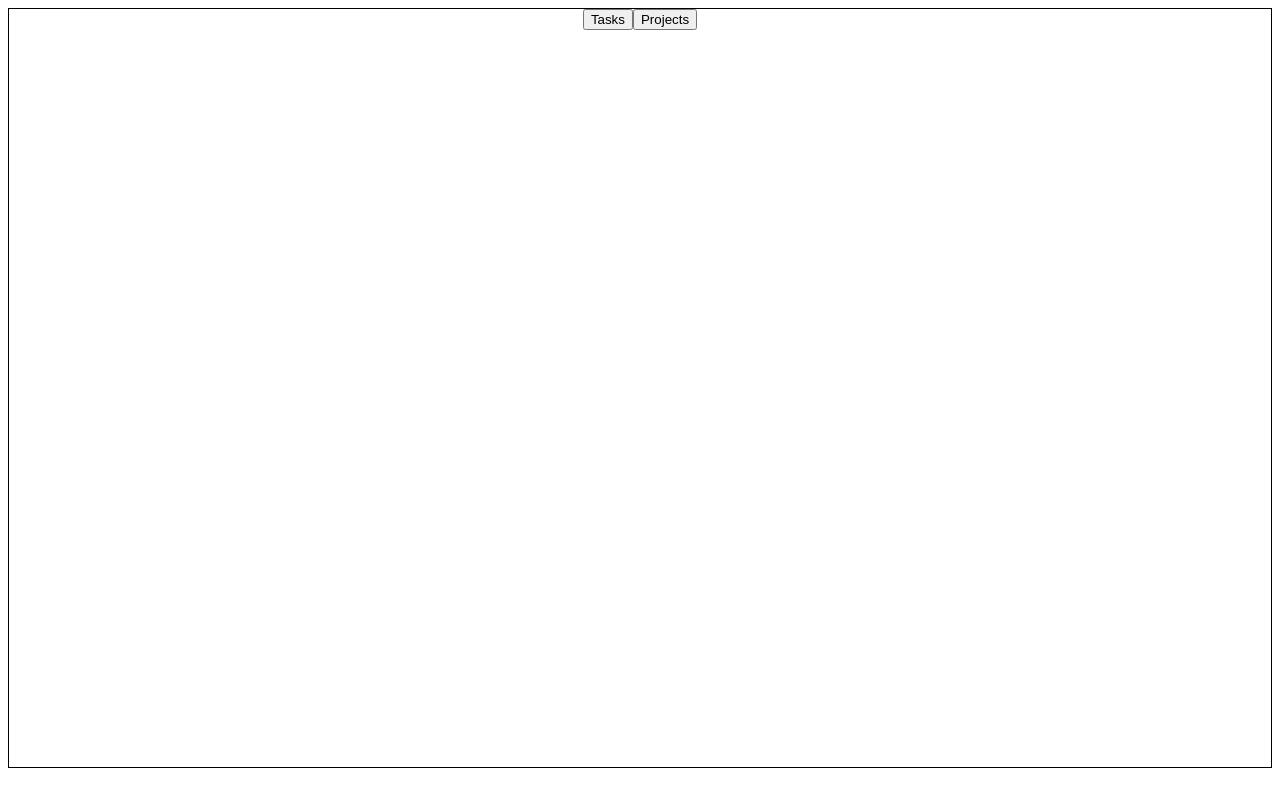
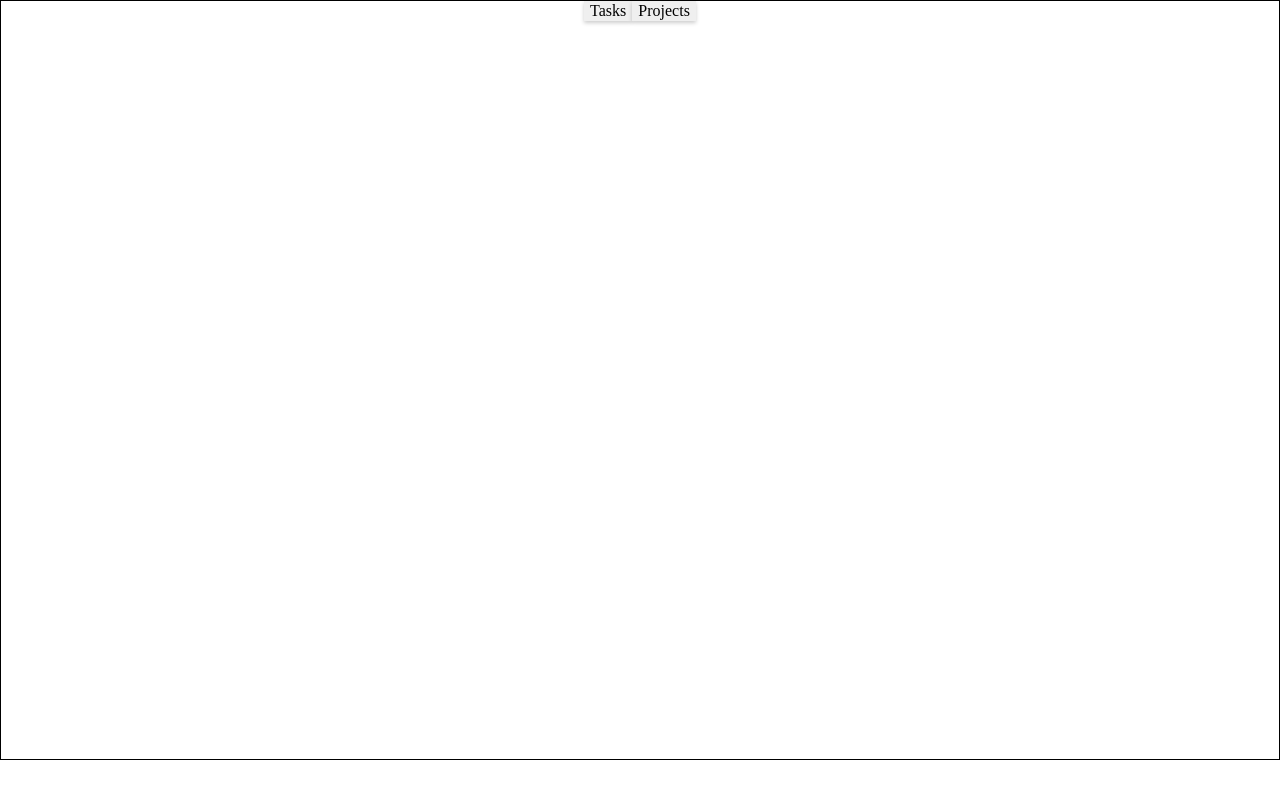
Before and after one commit to KonnorRogers/GetItDoneJS, a website built with webpack: page src/index.html in a window 1280 px wide. Built offline with nearby package versions, Linux system fonts and the light colour scheme.

Commit message:
Adding styling

```diff
--- a/package.json
+++ b/package.json
@@ -29,6 +29,7 @@
     "jest": "^24.9.0",
     "mini-css-extract-plugin": "^0.8.0",
     "node-sass": "^4.12.0",
+    "normalize.css": "^8.0.1",
     "regenerator-runtime": "^0.13.3",
     "sass-loader": "^8.0.0",
     "webpack": "^4.41.1",
--- a/src/index.js
+++ b/src/index.js
@@ -1,4 +1,7 @@
+// Normalize css
+import 'normalize.css';
 import './main.scss';
+
 import DomManipulator from './js/utils/domManipulator.js';
 import {Board} from './js/components/board.comp.js';
 import {Container} from './js/components/container.comp.js';
--- a/src/js/components/tab.comp.js
+++ b/src/js/components/tab.comp.js
@@ -5,12 +5,25 @@ export const Tab = (props = {}) => {
   const _base = Base(props);
   const _baseProps = _base.getProps();
 
+  const removeFocus = () => {
+    const focusedItems = document.querySelectorAll('.focus');
+
+    if (focusedItems.length > 0) {
+      focusedItems.forEach(e => e.classList.remove('focus'));
+    }
+  };
+
+  const addFocus = id => {
+    document.getElementById(id).classList.add('focus');
+  };
+
   const setDefaultProps = id => {
     const element = _baseProps.element || 'a';
     const className = _baseProps.className || 'tab';
     const href = `#${id}`;
     const onclick = () => {
-      document.getElementById(id).classList.add('focus');
+      removeFocus();
+      addFocus(id);
     };
 
     _base.setProps({element, className, href, onclick, onblur});
@@ -20,6 +33,7 @@ export const Tab = (props = {}) => {
     const button = DomManipulator.createElement(props.element, props);
     return button;
   };
+
   /**
    * @param {string} id - The id of the tab. The id must be supplied or it will error.
    * The id is used to link to the tab.
--- a/src/main.scss
+++ b/src/main.scss
@@ -1,9 +1,17 @@
 @import 'scss/screen';
+@import 'scss/palette';
+
+// Defaults
 
 *,
 *:before,
 *:after {
   box-sizing: border-box;
+}
+
+button {
+  border: none;
+  box-shadow: 0 2px 4px hsla(0, 0, 0, 0.2);
 }
 
 #container {
@@ -14,10 +22,6 @@
   min-height: 95vh;
 }
 
-#projects-tab,
-#tasks-tab {
-  .focus {
-    background: gray;
-    color: white;
-  }
+.tab.focus > button {
+  background: gray;
 }
--- /dev/null
+++ b/src/scss/_palette.scss
@@ -0,0 +1,38 @@
+// Colors taken from https://tailwindcss.com/docs/background-color
+// Color palette idea taken from https://refactoringui.com/previews/building-your-color-palette/
+
+// Primary color
+$primary-100: #e6fffa;
+$primary-300: #81e6d9;
+$primary-500: #38b2ac;
+$primary-700: #2c7a7b;
+$primary-900: #234e52;
+
+// Grays
+$black: #000;
+$white: #fff;
+
+$gray-100: #f7fafc;
+$gray-300: #e2e8f0;
+$gray-500: #a0aec0;
+$gray-700: #4a5568;
+$gray-900: #1a202c;
+
+// Secondary colors
+$green-100: #f0fff4;
+$green-300: #9ae6b4;
+$green-500: #48bb78;
+$green-700: #2f855a;
+$green-900: #22543d;
+
+$purple-100: #faf5ff;
+$purple-300: #d6bcfa;
+$purple-500: #9f7aea;
+$purple-700: #6b46c1;
+$purple-900: #44337a;
+
+$red-100: #fff5f5;
+$red-300: #feb2b2;
+$red-500: #f56565;
+$red-700: #c53030;
+$red-900: #742a2a;
--- a/webpack.config.js
+++ b/webpack.config.js
@@ -18,7 +18,11 @@ module.exports = {
   module: {
     rules: [
       {
-        test: /\.s[ac]ss$/i,
+        // less verbose way of saying .sass / .css / .scss
+        // test: /\.s?(c|a)ss/i,
+
+        // more verbose
+        test: /\.(scss|sass|css)/i,
         use: [
           // Use minicssextract instead of style loader
           {
```
Also changed, not shown: 1 other file.
